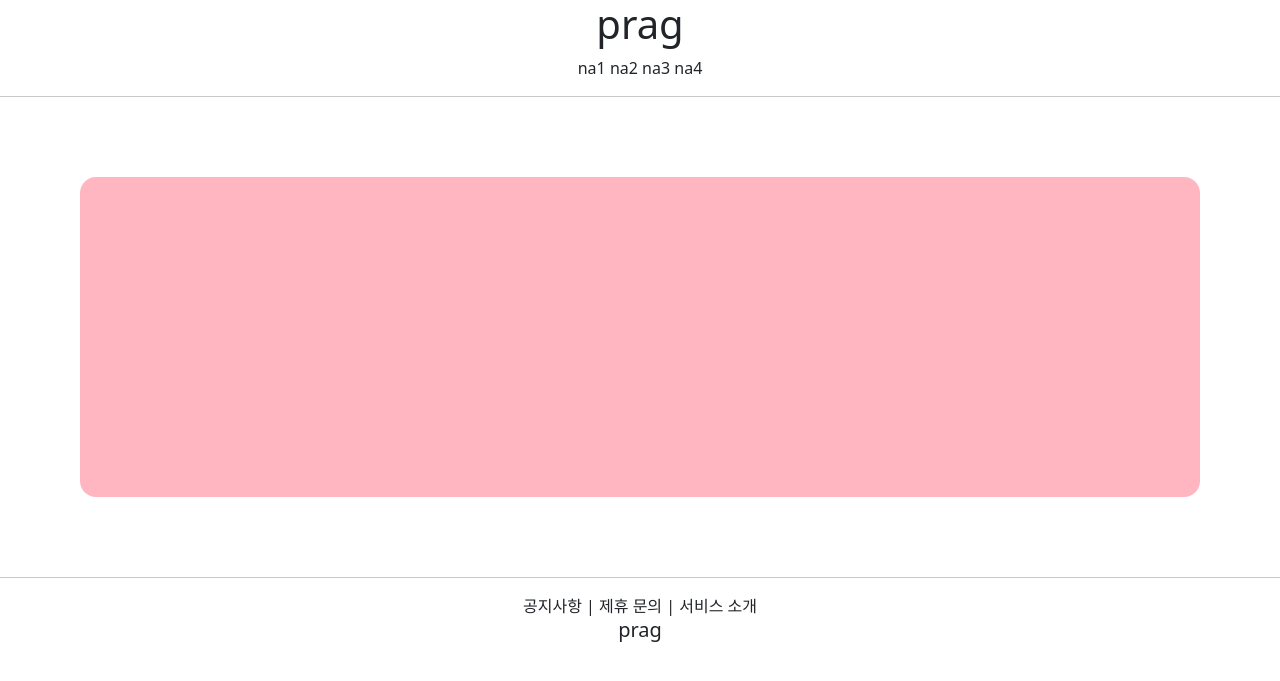
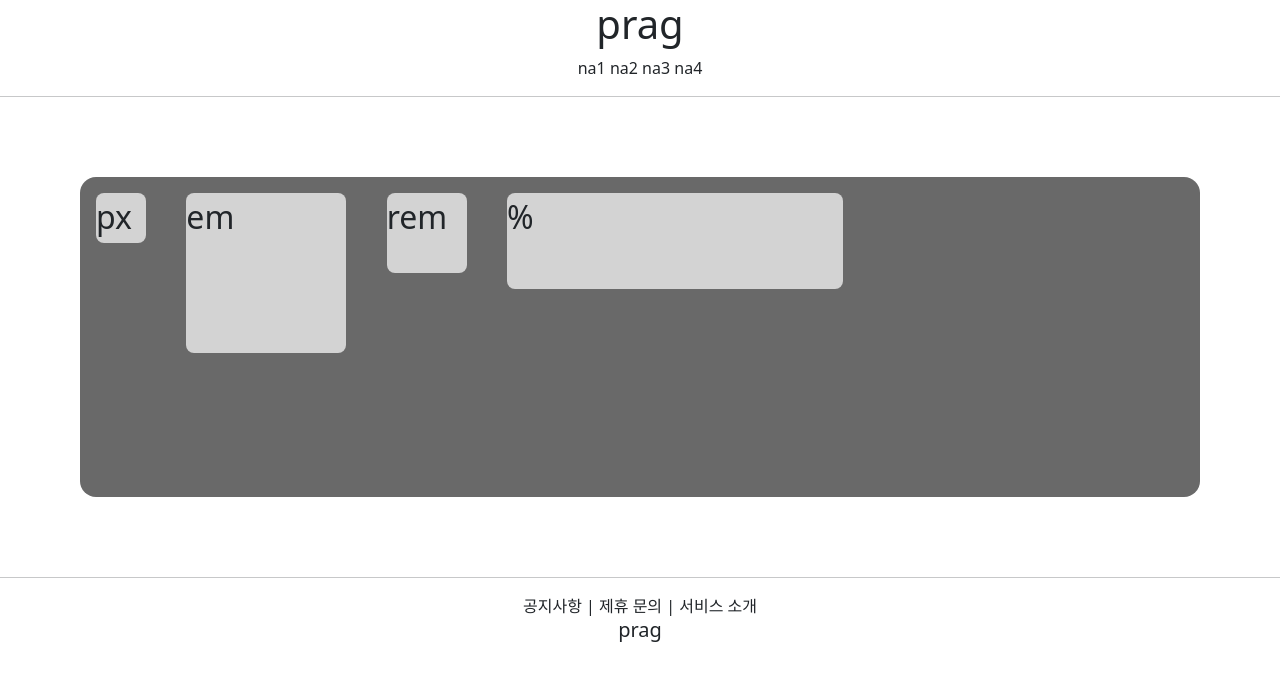
Before and after one commit to pjw732/gwangAI, a Django app: page /accounts/Hello_world/ in a window 1280 px wide. Shown: the top 681 px of the page. Run offline with Django 3.2, Linux system fonts and the light colour scheme; parts of the project's set-up code (start-up, migrations or seed data) failed here and were passed over; some web fonts are replaced.

Commit message:
07.08_1(my)

```diff
--- a/accountapp/templates/accountapp/hello_world.html
+++ b/accountapp/templates/accountapp/hello_world.html
@@ -2,7 +2,23 @@
 
 {% block content %}
 
-    <div style="height: 20rem; background-color: lightpink; margin: 5rem; border-radius: 1rem">
+    <style>
+        .testing{
+            background-color: lightgray;
+            margin: 1rem;
+            height: 48rem;
+            width: 48rem;
+            border-radius: 0.5rem;
+            display: inline-block;
+        }
+    </style>
+
+    <div style="height: 20rem; background-color: dimgray; margin: 5rem; border-radius: 1rem; font-size: 2rem">
+
+    <div class="testing" style="height: 50px; width: 50px">px</div>
+    <div class="testing" style="height: 5em; width: 5em">em</div>
+    <div class="testing" style="height: 5rem; width: 5rem">rem</div>
+    <div class="testing" style="height: 30%; width: 30%">%</div>
 
 </div>
 
```
